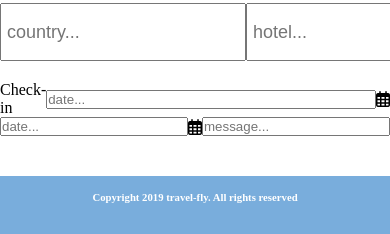
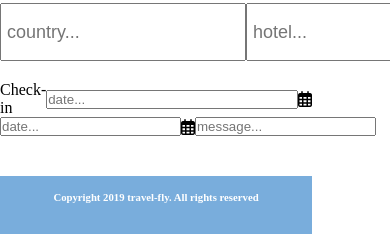
Before and after one commit to n215-kniswand/final-project, a website: page index.html in a window 390 px wide. Shown: the part 678-912 px from the top of the page. Drawn offline with Linux system fonts and the light colour scheme.

Commit message:
Final (?) update

```diff
--- a/scss/home.scss
+++ b/scss/home.scss
@@ -75,3 +75,7 @@
         }
     }
 }
+
+@media only screen and (max-width: 800px) {
+    .home { max-width: 80%; align-items: center;}
+}
```
Also changed, not shown: css/styles.css, 1 other file.
